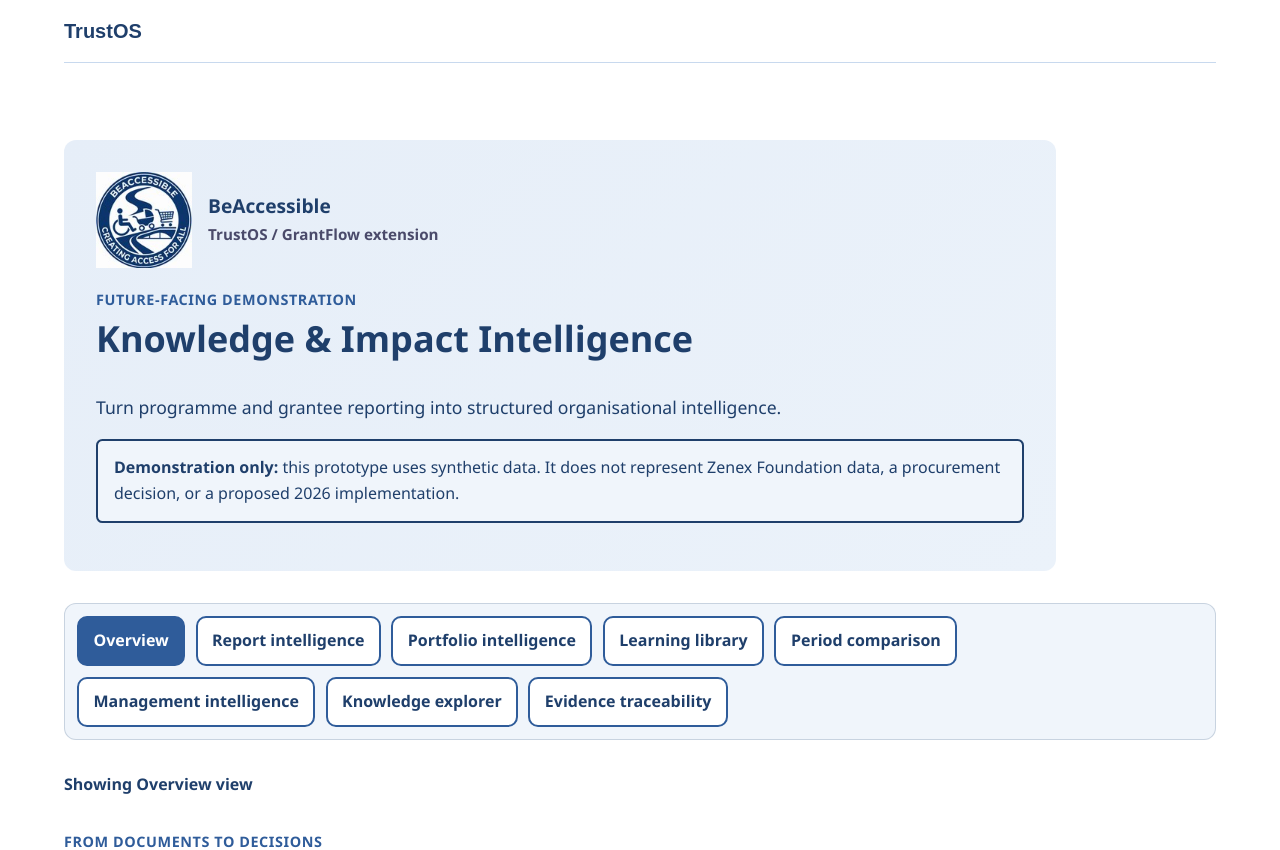
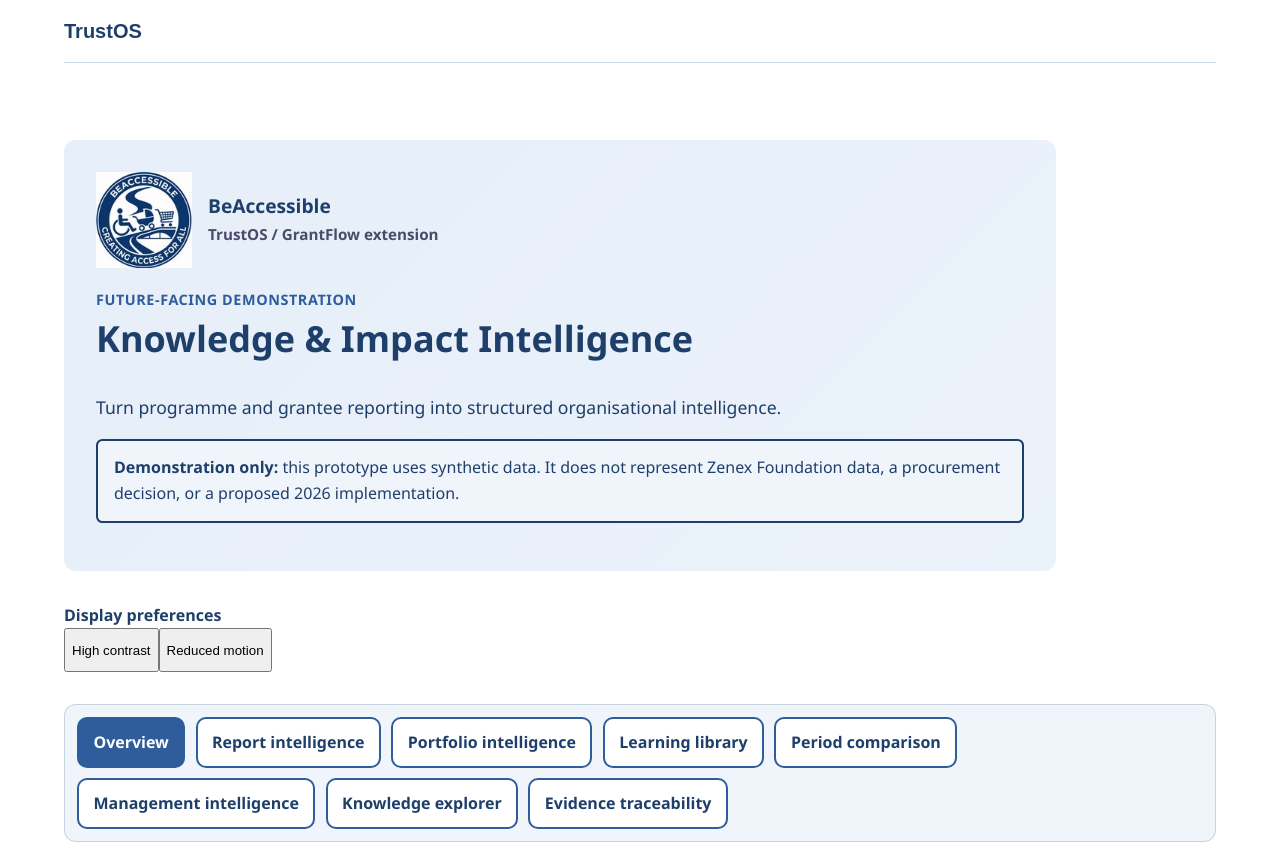
Before and after one commit to laggiesfl/beaccessible-website, a Next.js app in the folder trustos-app/: page /knowledge-impact-demo in a window 1280 px wide. Shown: the top 850 px of the page. Built offline with nearby package versions, Linux system fonts and the light colour scheme.

Commit message:
feat: add accessible display preference controls

```diff
--- a/trustos-app/components/knowledge-impact-demo.tsx
+++ b/trustos-app/components/knowledge-impact-demo.tsx
@@ -61,6 +61,8 @@
   const [selectedReportId, setSelectedReportId] = useState(reports[0].id);
   const [query, setQuery] = useState('');
   const [explorerQuestion, setExplorerQuestion] = useState('What recurring implementation challenges appear across projects?');
+  const [highContrast, setHighContrast] = useState(false);
+  const [reducedMotion, setReducedMotion] = useState(false);
 
   const selectedReport = reports.find((report) => report.id === selectedReportId) ?? reports[0];
   const selectedEvidence = evidence.filter((item) => item.reportId === selectedReport.id);
@@ -86,8 +88,10 @@
           ? insights.find((item) => item.id === 'I-005') ?? insights[0]
           : insights[0];
 
+  const demoClassName = `ki-demo${highContrast ? ' ki-high-contrast' : ''}${reducedMotion ? ' ki-reduced-motion' : ''}`;
+
   return (
-    <div className="ki-demo">
+    <div className={demoClassName}>
       <section className="ki-hero" aria-labelledby="ki-title">
         <div className="ki-brand-lockup">
           <img
@@ -107,6 +111,28 @@
         <p className="ki-lead">Turn programme and grantee reporting into structured organisational intelligence.</p>
         <div className="status-message" role="note">
           <strong>Demonstration only:</strong> this prototype uses synthetic data. It does not represent Zenex Foundation data, a procurement decision, or a proposed 2026 implementation.
+        </div>
+      </section>
+
+      <section className="ki-accessibility-toolbar" aria-label="Display accessibility preferences">
+        <strong>Display preferences</strong>
+        <div className="ki-accessibility-actions">
+          <button
+            type="button"
+            className="ki-preference-button"
+            aria-pressed={highContrast}
+            onClick={() => setHighContrast((value) => !value)}
+          >
+            High contrast
+          </button>
+          <button
+            type="button"
+            className="ki-preference-button"
+            aria-pressed={reducedMotion}
+            onClick={() => setReducedMotion((value) => !value)}
+          >
+            Reduced motion
+          </button>
         </div>
       </section>
 
```
